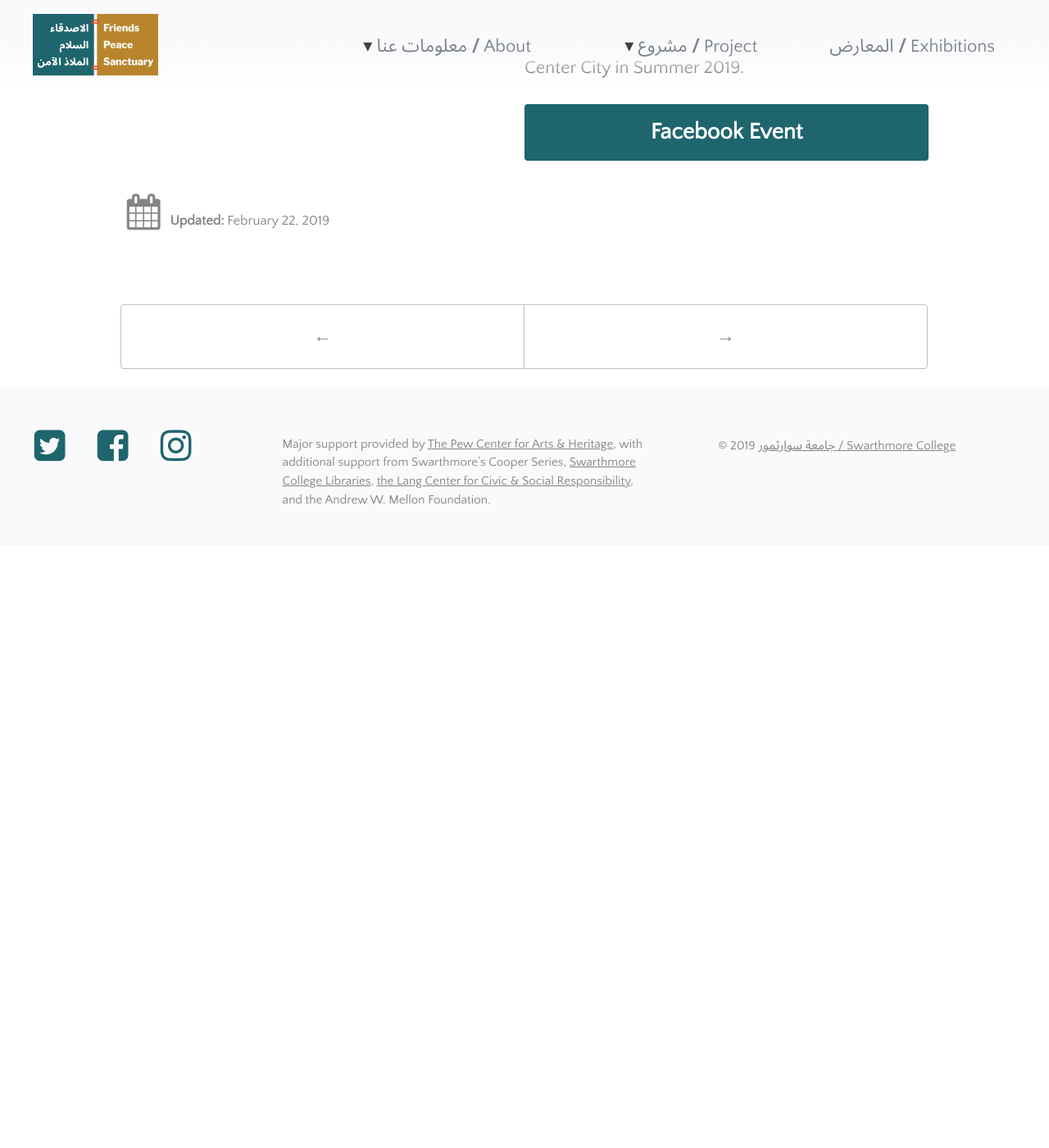
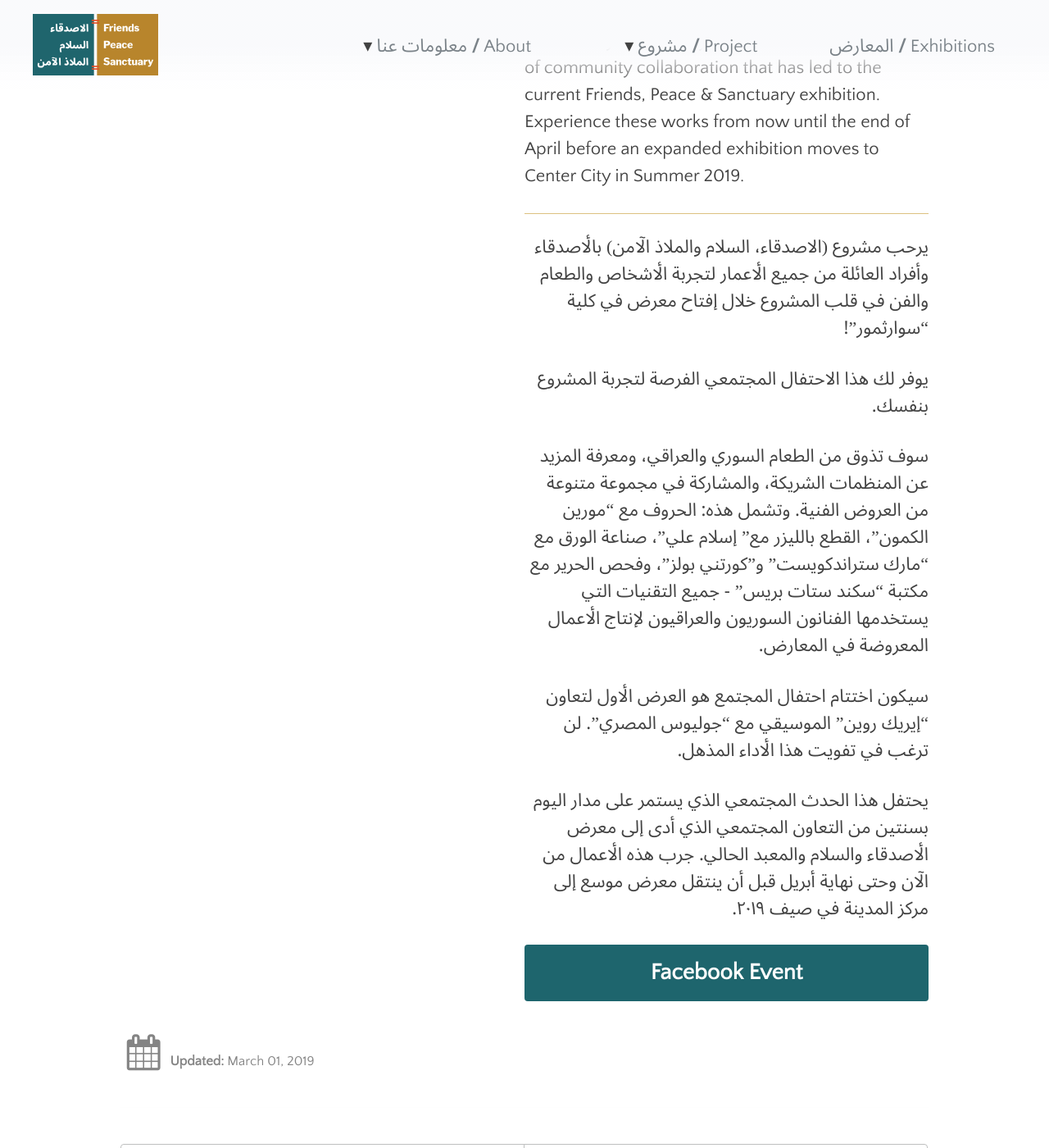
Before and after one commit to swat-ds/fps.swarthmore.edu, a Jekyll site: the page built from _posts/2019-02-22-celebration.md, in a window 1280 px wide and 1400 px high, scrolled down 1273 px. Shown: the whole window at 82% size. Built offline with Jekyll 4.4.1, drawn with Linux system fonts in a browser that asks for light colours; before the commit the page ends 1938 px from its top, so only the background shows below that; part of the change alters nothing that is shown; some of the changed text lies outside the part shown.

Commit message:
Update 2019-02-22-celebration.md

```diff
--- a/_posts/2019-02-22-celebration.md
+++ b/_posts/2019-02-22-celebration.md
@@ -1,18 +1,39 @@
 ---
-title: Celebration
-title_ar: "المناسبات العامة"
+title: Community Celebration | احتفال مجتمع مشروع
 lang: en
 categories:
-     - exhibition programming
-     - public events
-     - 'exhibit:swarthmore'
+  - public events
+  - exhibition programming
+  - 'exhibit:swarthmore'
 image: 4.jpg
-event_date: "March 30, 2019 12-6pm"
-event_location: "Science Center, Swarthmore College"
-event_date_ar:
-event_location_ar:
-event_fb_url: https://www.facebook.com/events/956984508023821/
+event_date: 'March 30, 2019 / 12-6pm'
+event_location: 'Science Center, Swarthmore College'
+event_fb_url: 'https://www.facebook.com/events/956984508023821/'
 published: true
+date: '2019-03-01 15:55 -0500'
+tags:
+  - 'artist:Amaal AlNajjar'
+  - 'artist:Abir AlArnab'
+  - 'artist:Abdul Karim Awad'
+  - 'artist:Ali Salman'
+  - 'artist:Asmaa Diab'
+  - 'artist:Courtney Bowles'
+  - 'artist:Erik Ruin'
+  - 'artist:Fadaa Ali'
+  - 'artist:Fadia Lilmakhzoub'
+  - 'artist:Fouad Sakhnini'
+  - 'artist:Islam Aly'
+  - 'artist:Layla Al Hussein'
+  - 'artist:Mark Strandquist'
+  - 'artist:Marwa'
+  - 'artist:Maureen Cummins'
+  - 'artist:Mohamed'
+  - 'artist:Osama Herkal'
+  - 'artist:Raghad'
+  - 'artist:Roula Al Jabi'
+  - 'artist:Samah AlKasab'
+event_date_ar: ٣٠ مارس ٢٠١٩ \ ٤-٨ مساء
+event_location_ar: 'كلية سوارثمور: مركز العلوم'
 ---
 
 Friends, Peace & Sanctuary welcomes friends and family members of all ages to experience the people, food, and art at the heart of the project during the exhibition’s opening weekend at Swarthmore College!
@@ -24,3 +45,22 @@ You will get to sample Syrian and Iraqi food, learn more about partner organizat
 Closing out the Community Celebration will be the premiere of Erik Ruin’s musical collaboration with Julius Al-Masry, a companion to his artists’ book. You won’t want to miss this multisensory performance.
 
 This all-day community event celebrates two years of community collaboration that has led to the current Friends, Peace & Sanctuary exhibition. Experience these works from now until the end of April before an expanded exhibition moves to Center City in Summer 2019.
+
+
+
+<hr/>
+
+يرحب مشروع (الاصدقاء، السلام والملاذ الآمن) بالأصدقاء وأفراد العائلة من جميع الأعمار لتجربة الأشخاص والطعام والفن في قلب المشروع خلال إفتاح معرض في كلية "سوارثمور"!
+{: .ar}
+
+يوفر لك هذا الاحتفال المجتمعي الفرصة لتجربة المشروع بنفسك.
+{: .ar}
+
+سوف تذوق من الطعام السوري والعراقي، ومعرفة المزيد عن المنظمات الشريكة، والمشاركة في مجموعة متنوعة من العروض الفنية. وتشمل هذه: الحروف مع "مورين الكمون"، القطع بالليزر مع" إسلام علي"، صناعة الورق مع "مارك ستراندكويست" و"كورتني بولز"، وفحص الحرير مع مكتبة "سكند ستات بريس"   - جميع التقنيات التي يستخدمها الفنانون السوريون والعراقيون لإنتاج الأعمال المعروضة في المعارض.
+{: .ar}
+
+سيكون اختتام احتفال المجتمع هو العرض الأول لتعاون "إيريك روين" الموسيقي مع "جوليوس المصري". لن ترغب في تفويت هذا الأداء المذهل.
+{: .ar}
+
+يحتفل هذا الحدث المجتمعي الذي يستمر على مدار اليوم بسنتين من التعاون المجتمعي الذي أدى إلى معرض الأصدقاء والسلام والمعبد الحالي. جرب هذه الأعمال من الآن وحتى نهاية أبريل قبل أن ينتقل معرض موسع إلى مركز المدينة في صيف ٢٠١٩.
+{: .ar}
```
